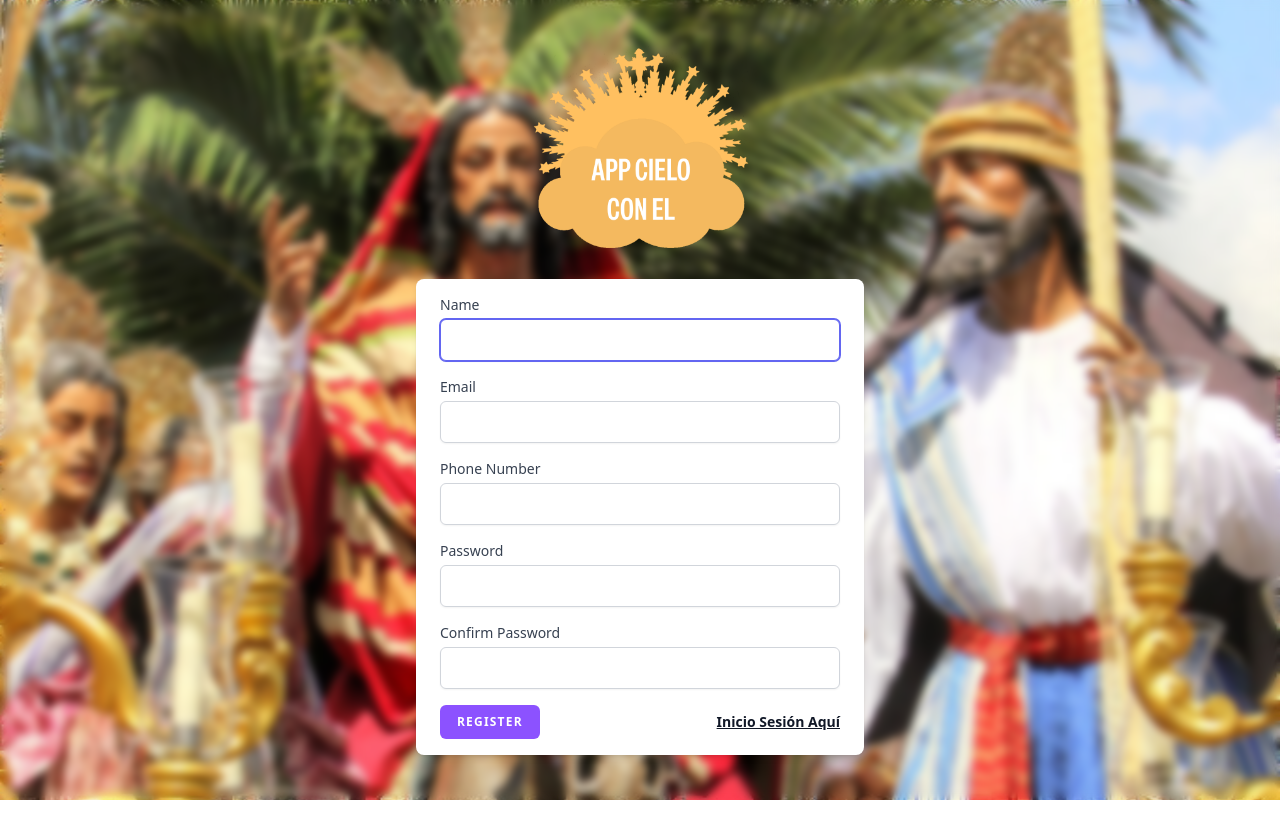
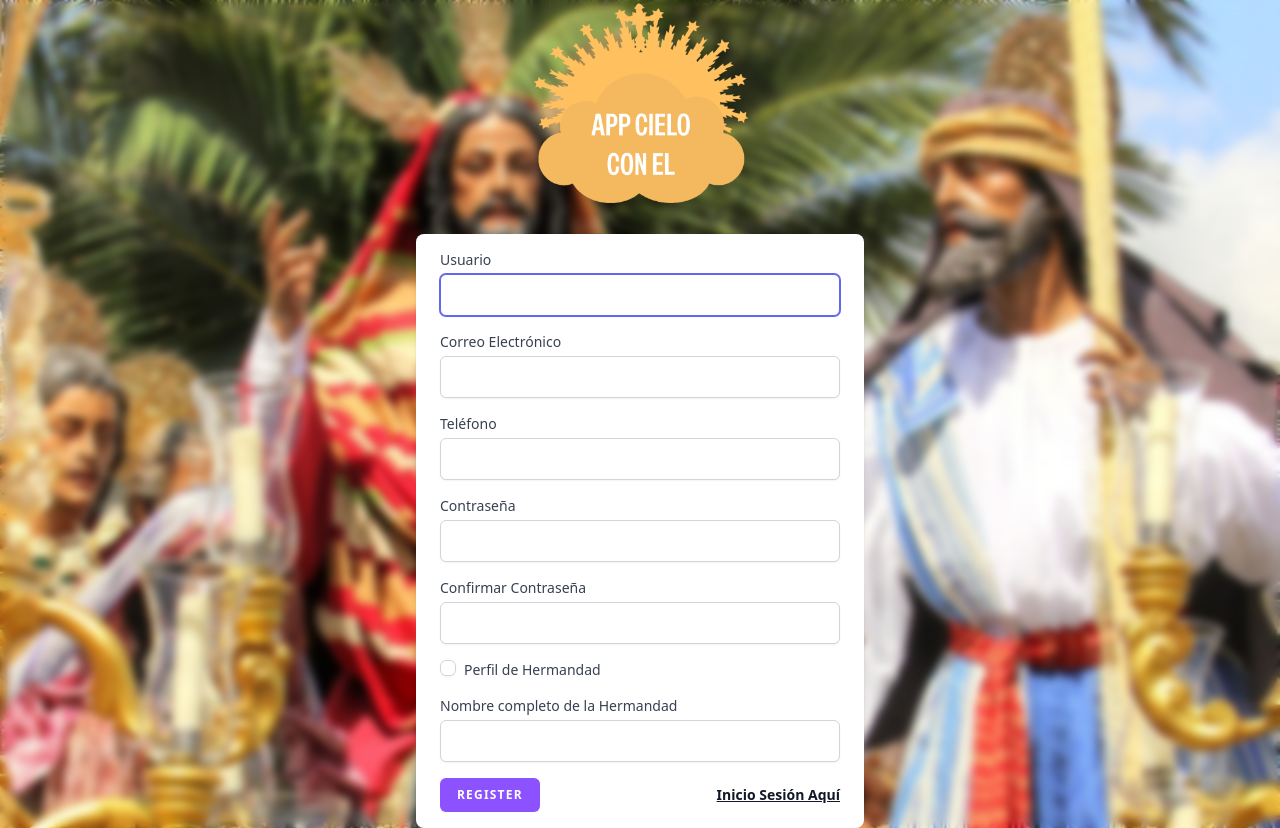
Before and after one commit to MiguelGuerraGalvez/appCieloConEl, a Laravel app: page /register in a window 1280 px wide. Before the commit the page ends 800 px from the top, so only its background shows below. Run offline with Laravel 12, Linux system fonts and the light colour scheme; style sheets or scripts are compiled from the project's sources; some web fonts are replaced.

Commit message:
Avance en el registro y login

```diff
--- a/resources/views/auth/login.blade.php
+++ b/resources/views/auth/login.blade.php
@@ -7,7 +7,7 @@
 
         <!-- Email Address -->
         <div >
-            <x-input-label for="email" :value="__('Email')" />
+            <x-input-label for="email" :value="__('Correo Electrónico')" />
             <x-text-input id="email" class="block mt-1 w-full" type="email" name="email" :value="old('email')" required autofocus autocomplete="username" />
             <x-input-error :messages="$errors->get('email')" class="mt-2" />
         </div>
--- a/resources/views/auth/register.blade.php
+++ b/resources/views/auth/register.blade.php
@@ -4,28 +4,28 @@
 
         <!-- Name -->
         <div>
-            <x-input-label for="name" :value="__('Name')" />
+            <x-input-label for="name" :value="__('Usuario')" />
             <x-text-input id="name" class="block mt-1 w-full" type="text" name="name" :value="old('name')" required autofocus autocomplete="name" />
             <x-input-error :messages="$errors->get('name')" class="mt-2" />
         </div>
 
         <!-- Email Address -->
         <div class="mt-4">
-            <x-input-label for="email" :value="__('Email')" />
+            <x-input-label for="email" :value="__('Correo Electrónico')" />
             <x-text-input id="email" class="block mt-1 w-full" type="email" name="email" :value="old('email')" required autocomplete="username" />
             <x-input-error :messages="$errors->get('email')" class="mt-2" />
         </div>
 
         <!-- Phone Number -->
         <div class="mt-4">
-            <x-input-label for="tel_number" :value="__('Phone Number')" />
+            <x-input-label for="tel_number" :value="__('Teléfono')" />
             <x-text-input id="tel_number" class="block mt-1 w-full" type="tel" pattern="[0-9]{3}\s+[0-9]{2}\s+[0-9]{2}\s+[0-9]{2}" name="tel_number" :value="old('tel_number')" required autofocus autocomplete="tel_number" />
             <x-input-error :messages="$errors->get('tel_number')" class="mt-2" />
         </div>
 
         <!-- Password -->
         <div class="mt-4">
-            <x-input-label for="password" :value="__('Password')" />
+            <x-input-label for="password" :value="__('Contraseña')" />
 
             <x-text-input id="password" class="block mt-1 w-full"
                             type="password"
@@ -37,7 +37,7 @@
 
         <!-- Confirm Password -->
         <div class="mt-4">
-            <x-input-label for="password_confirmation" :value="__('Confirm Password')" />
+            <x-input-label for="password_confirmation" :value="__('Confirmar Contraseña')" />
 
             <x-text-input id="password_confirmation" class="block mt-1 w-full"
                             type="password"
@@ -45,6 +45,22 @@
 
             <x-input-error :messages="$errors->get('password_confirmation')" class="mt-2" />
         </div>
+
+        {{-- Crear perfil de Hermandad --}}
+        <div class="mt-4 flex gap-2">
+            <x-text-input id="perfil_hermandad" type="checkbox" name="perfil_hermandad"/>
+            <x-input-label for="perfil_hermandad" :value="__('Perfil de Hermandad')" />
+            <x-input-error :messages="$errors->get('perfil_hermandad')" class="mt-2" />
+        </div>
+
+        {{-- Nombre completo de Hermandad --}}
+        <div class="mt-4">
+            <x-input-label for="nombre_completo" :value="__('Nombre completo de la Hermandad')" />
+            <x-text-input id="nombre_completo" class="block mt-1 w-full" type="text" name="nombre_completo"/>
+            <x-input-error :messages="$errors->get('nombre_completo')" class="mt-2" />
+        </div>
+
+        {{-- Titulares --}}
 
         <div class="flex items-center justify-between text-center mt-4">
             <x-primary-button>
```
